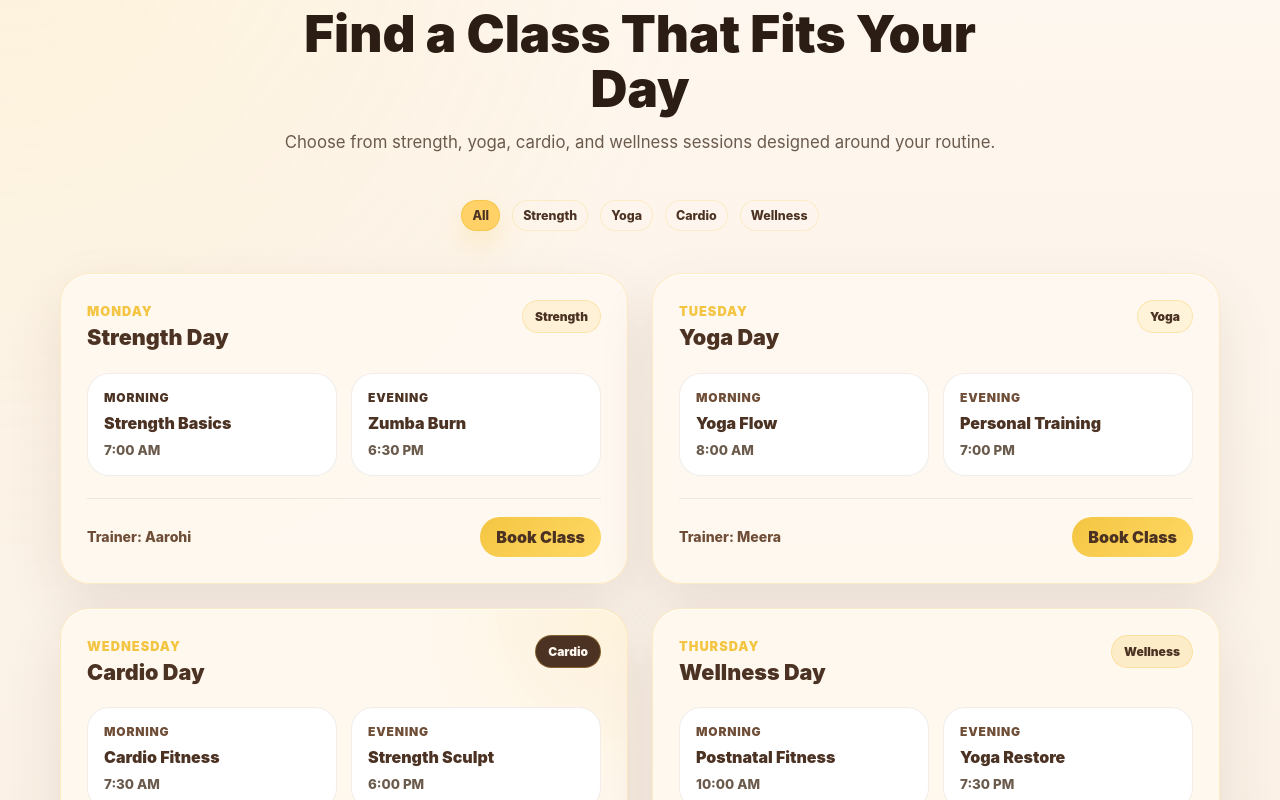
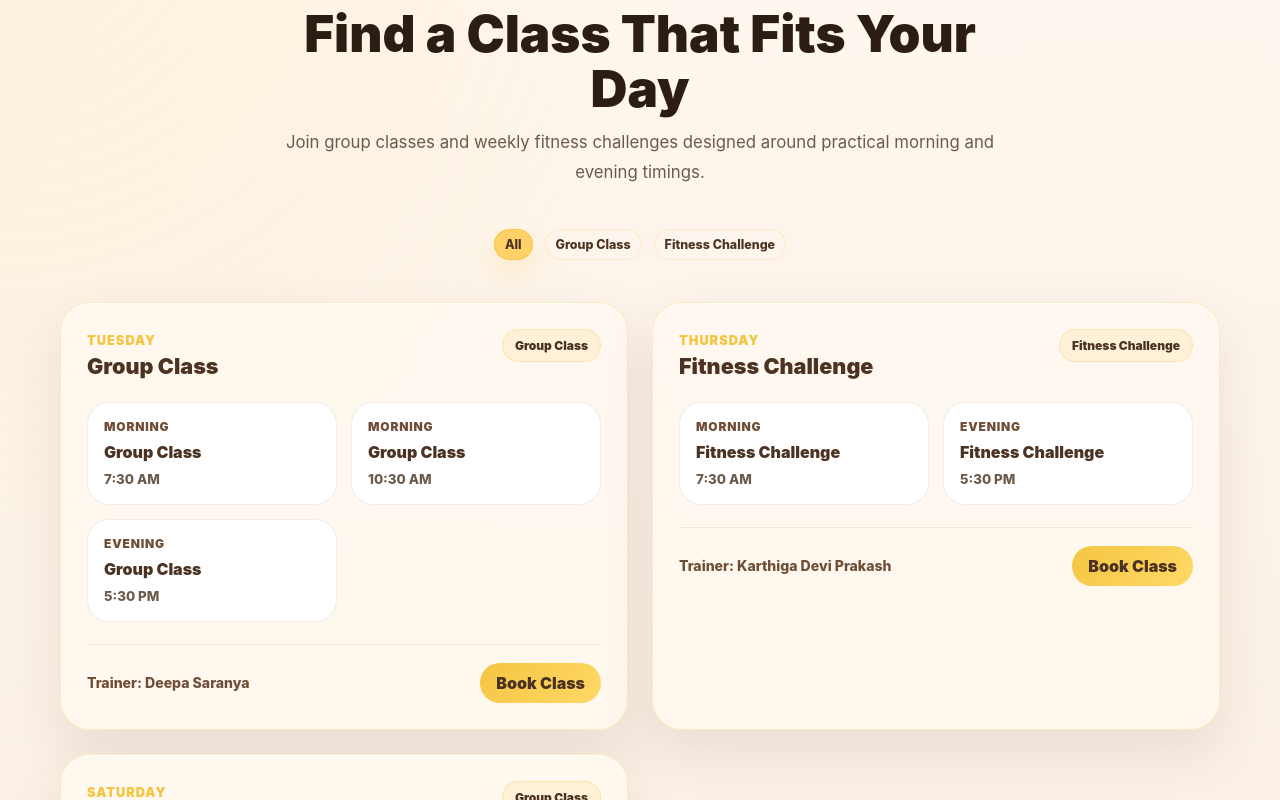
Before and after one commit to ranjithkarnan/FemmeFitHub, a React (Vite) app: page /schedule in a window 1280 px wide. Shown: the part 980-1780 px from the top of the page. Built offline with nearby package versions, Linux system fonts and the light colour scheme.

Commit message:
fixed corrections

```diff
--- a/src/components/MembershipPlans.jsx
+++ b/src/components/MembershipPlans.jsx
@@ -1,5 +1,6 @@
 import React from 'react';
 import { motion } from 'framer-motion';
+import { CheckCircle2 } from 'lucide-react';
 import { plans } from '../data/plans.js';
 import { quickWhatsAppUrl } from '../utils/whatsapp';
 import { useContactModal } from '../context/ContactModalContext.jsx';
@@ -51,7 +52,10 @@ function MembershipPlans() {
 
               <div className="membership-feature-tags" aria-label={`${plan.name} features`}>
                 {plan.features.map((feature) => (
-                  <span key={feature}>{feature}</span>
+                  <span key={feature}>
+                    <CheckCircle2 size={16} />
+                    {feature}
+                  </span>
                 ))}
               </div>
 
--- a/src/components/Navbar.jsx
+++ b/src/components/Navbar.jsx
@@ -15,7 +15,7 @@ const navItems = [
     //   { label: 'Why Choose Us', to: '/why-choose-us' }
     // ]
   },
-  { label: 'Trainers', to: '/trainers' },
+  { label: 'Our Team', to: '/trainers' },
   { label: 'Membership', to: '/membership' },
   {
     label: 'Stories',
--- a/src/components/Schedule.jsx
+++ b/src/components/Schedule.jsx
@@ -1,61 +1,39 @@
 import React from "react";
 import { useMemo, useState } from "react";
 import { useContactModal } from "../context/ContactModalContext.jsx";
+import { trainers } from "../data/trainers.js";
+
+const getTrainerName = (index) => trainers[index]?.name || "Femme Fit Hub Team";
 
 const schedule = [
   {
-    day: "Monday",
-    type: "Strength",
-    morning: "Strength Basics",
-    morningTime: "7:00 AM",
-    evening: "Zumba Burn",
-    eveningTime: "6:30 PM",
-    trainer: "Aarohi",
-  },
-  {
     day: "Tuesday",
-    type: "Yoga",
-    morning: "Yoga Flow",
-    morningTime: "8:00 AM",
-    evening: "Personal Training",
-    eveningTime: "7:00 PM",
-    trainer: "Meera",
-  },
-  {
-    day: "Wednesday",
-    type: "Cardio",
-    morning: "Cardio Fitness",
-    morningTime: "7:30 AM",
-    evening: "Strength Sculpt",
-    eveningTime: "6:00 PM",
-    trainer: "Nisha",
+    type: "Group Class",
+    sessions: [
+      { label: "Morning", name: "Group Class", time: "7:30 AM" },
+      { label: "Morning", name: "Group Class", time: "10:30 AM" },
+      { label: "Evening", name: "Group Class", time: "5:30 PM" },
+    ],
+    trainer: getTrainerName(0),
   },
   {
     day: "Thursday",
-    type: "Wellness",
-    morning: "Postnatal Fitness",
-    morningTime: "10:00 AM",
-    evening: "Yoga Restore",
-    eveningTime: "7:30 PM",
-    trainer: "Meera",
-  },
-  {
-    day: "Friday",
-    type: "Cardio",
-    morning: "HIIT Circuit",
-    morningTime: "7:00 AM",
-    evening: "Zumba Party",
-    eveningTime: "6:30 PM",
-    trainer: "Nisha",
+    type: "Fitness Challenge",
+    sessions: [
+      { label: "Morning", name: "Fitness Challenge", time: "7:30 AM" },
+      { label: "Evening", name: "Fitness Challenge", time: "5:30 PM" },
+    ],
+    trainer: getTrainerName(2),
   },
   {
     day: "Saturday",
-    type: "Wellness",
-    morning: "Nutrition Clinic",
-    morningTime: "11:00 AM",
-    evening: "Open Gym",
-    eveningTime: "5:00 PM",
-    trainer: "Samaira",
+    type: "Group Class",
+    sessions: [
+      { label: "Morning", name: "Group Class", time: "7:30 AM" },
+      { label: "Morning", name: "Group Class", time: "10:30 AM" },
+      { label: "Evening", name: "Group Class", time: "5:30 PM" },
+    ],
+    trainer: getTrainerName(3),
   },
 ];
 
@@ -77,12 +55,12 @@ function Schedule() {
           <span className="section-kicker">Class Schedule</span>
           <h2>Find a Class That Fits Your Day</h2>
           <p>
-            Choose from strength, yoga, cardio, and wellness sessions designed
-            around your routine.
+            Join group classes and weekly fitness challenges designed around
+            practical morning and evening timings.
           </p>
         </div>
         <div className="schedule-filters">
-          {["All", "Strength", "Yoga", "Cardio", "Wellness"].map((item) => (
+          {["All", "Group Class", "Fitness Challenge"].map((item) => (
             <button
               className={`schedule-filter ${filter === item ? "active" : ""}`}
               type="button"
@@ -96,28 +74,25 @@ function Schedule() {
         <div className="schedule-grid">
           {filtered.map((row) => (
             <article
-              className={`schedule-card type-${row.type.toLowerCase()}`}
+              className={`schedule-card type-${row.type.toLowerCase().replace(/\s+/g, "-")}`}
               key={row.day}
             >
               <div className="schedule-card-header">
                 <div>
                   <span className="schedule-day">{row.day}</span>
-                  <h3>{row.type} Day</h3>
+                  <h3>{row.type}</h3>
                 </div>
                 <span className="schedule-type">{row.type}</span>
               </div>
 
               <div className="schedule-sessions">
-                <div className="session-block">
-                  <span className="session-label">Morning</span>
-                  <strong>{row.morning}</strong>
-                  <small>{row.morningTime}</small>
-                </div>
-                <div className="session-block">
-                  <span className="session-label">Evening</span>
-                  <strong>{row.evening}</strong>
-                  <small>{row.eveningTime}</small>
-                </div>
+                {row.sessions.map((session) => (
+                  <div className="session-block" key={`${row.day}-${session.label}-${session.time}`}>
+                    <span className="session-label">{session.label}</span>
+                    <strong>{session.name}</strong>
+                    <small>{session.time}</small>
+                  </div>
+                ))}
               </div>
 
               <div className="schedule-footer">
--- a/src/components/Trainers.jsx
+++ b/src/components/Trainers.jsx
@@ -14,6 +14,10 @@ import { quickWhatsAppUrl } from "../utils/whatsapp";
 import { useContactModal } from "../context/ContactModalContext.jsx";
 
 const trainerDetails = {
+  "Deepa Saranya": {
+    bestFor: "Pain Management, Flexibility Improvement, Personal Training",
+    availability: "Available This Week",
+  },
   "Kayathri Murugan": {
     bestFor: "Body Recomposition, Weight Training, Posture",
     availability: "Available This Week",
@@ -58,7 +62,7 @@ function Trainers() {
     <section className="trainers-section">
       <div className="container">
         <div className="section-heading trainers-heading">
-          <div className="section-kicker">Certified Trainers</div>
+          <div className="section-kicker">Certified Coaches</div>
           <h2>Meet Our Expert Team</h2>
           <p>
             You get direct access to our physiotherapists and dietician. We also
@@ -87,9 +91,22 @@ function Trainers() {
               viewport={{ once: true }}
               transition={{ delay: index * 0.08 }}
             >
+              {trainer.image ? (
+                <div className="trainer-avatar" aria-hidden="true">
+                  <img
+                    src={trainer.image}
+                    alt=""
+                    loading="lazy"
+                    decoding="async"
+                    width="110"
+                    height="110"
+                  />
+                </div>
+              ) : (
                 <div className="trainer-avatar-initials" aria-hidden="true">
                   {getInitials(trainer.name)}
                 </div>
+              )}
               <h3>{trainer.name}</h3>
               <p className="trainer-role">{trainer.role}</p>
               <span className="experience-badge">
@@ -150,9 +167,22 @@ function Trainers() {
               <X size={20} />
             </button>
             <div className="trainer-modal-header">
+              {selectedTrainer.image ? (
+                <div className="trainer-avatar" aria-hidden="true">
+                  <img
+                    src={selectedTrainer.image}
+                    alt=""
+                    loading="lazy"
+                    decoding="async"
+                    width="132"
+                    height="132"
+                  />
+                </div>
+              ) : (
                 <div className="trainer-modal-avatar" aria-hidden="true">
                   {getInitials(selectedTrainer.name)}
                 </div>
+              )}
               <div>
                 <h3>{selectedTrainer.name}</h3>
                 <p>{selectedTrainer.role}</p>
--- a/src/data/challenges.js
+++ b/src/data/challenges.js
@@ -103,36 +103,122 @@ export const challenges = [
     featured: false,
     status: 'upcoming',
     shortDescription: 'Reset your strength routine with guided weekly progress checkpoints.'
+  },
+  {
+    id: 'queens-conversation-circle-august-2026',
+    name: 'Queens Conversation Circle',
+    type: 'Community Wellness',
+    category: 'week',
+    startDate: '2026-08-03',
+    endDate: '2026-08-03',
+    displayDates: 'August 3',
+    difficulty: 'All Levels',
+    trainer: 'Femme Fit Hub Team',
+    reward: 'Member Spotlight',
+    progress: 0,
+    featured: false,
+    status: 'upcoming',
+    shortDescription: 'Start August with a supportive women-only conversation circle focused on confidence, routine, and wellness.'
+  },
+  {
+    id: 'queens-healthy-treat-august-2026',
+    name: 'Queens Healthy Treat',
+    type: 'Nutrition & Wellness',
+    category: 'week',
+    startDate: '2026-08-19',
+    endDate: '2026-08-19',
+    displayDates: 'August 19',
+    difficulty: 'Beginner Friendly',
+    trainer: 'Femme Fit Hub Team',
+    reward: 'Healthy Treat Guide',
+    progress: 0,
+    featured: false,
+    status: 'upcoming',
+    shortDescription: 'Discover simple healthy treat ideas that support fitness goals without making wellness feel restrictive.'
+  },
+  {
+    id: 'fun-activity-dance-august-2026',
+    name: 'Fun Activity & Dance',
+    type: 'Dance Fitness',
+    category: 'week',
+    startDate: '2026-08-28',
+    endDate: '2026-08-28',
+    displayDates: 'August 28',
+    difficulty: 'All Levels',
+    trainer: 'Femme Fit Hub Team',
+    reward: 'Challenge Winner Shoutout',
+    progress: 0,
+    featured: false,
+    status: 'upcoming',
+    shortDescription: 'Close the month with an energetic dance session and fun studio activity for members.'
   }
 ];
 
 export const getToday = () => new Date();
 
+const parseChallengeDate = (value) => new Date(`${value}T00:00:00`);
+
+const getWeekRange = (date) => {
+  const start = new Date(date);
+  const dayFromMonday = (start.getDay() + 6) % 7;
+  start.setDate(start.getDate() - dayFromMonday);
+  start.setHours(0, 0, 0, 0);
+
+  const end = new Date(start);
+  end.setDate(start.getDate() + 6);
+  end.setHours(23, 59, 59, 999);
+
+  return { start, end };
+};
+
+const getMonthRange = (date) => ({
+  start: new Date(date.getFullYear(), date.getMonth(), 1, 0, 0, 0, 0),
+  end: new Date(date.getFullYear(), date.getMonth() + 1, 0, 23, 59, 59, 999)
+});
+
+const overlapsRange = (challenge, range) => {
+  const startDate = parseChallengeDate(challenge.startDate);
+  const endDate = parseChallengeDate(challenge.endDate);
+  endDate.setHours(23, 59, 59, 999);
+
+  return startDate <= range.end && endDate >= range.start;
+};
+
 export const isChallengeActiveOrUpcoming = (challenge, today = getToday()) => {
-  const endDate = new Date(challenge.endDate);
+  const endDate = parseChallengeDate(challenge.endDate);
   endDate.setHours(23, 59, 59, 999);
   return endDate >= today && challenge.status !== 'archived';
 };
 
-export const getVisibleChallenges = (category, today = getToday()) => challenges
-  .filter((challenge) => challenge.category === category)
-  .filter((challenge) => isChallengeActiveOrUpcoming(challenge, today))
-  .sort((a, b) => new Date(a.startDate) - new Date(b.startDate));
+export const getVisibleChallenges = (category, today = getToday()) => {
+  const range = category === 'week' ? getWeekRange(today) : getMonthRange(today);
+
+  return challenges
+    .filter((challenge) => isChallengeActiveOrUpcoming(challenge, today))
+    .filter((challenge) => {
+      if (category === 'week' || category === 'month') {
+        return overlapsRange(challenge, range);
+      }
+
+      return challenge.category === category;
+    })
+    .sort((a, b) => parseChallengeDate(a.startDate) - parseChallengeDate(b.startDate));
+};
 
 export const getFeaturedChallenge = (today = getToday()) => {
   const visible = challenges
     .filter((challenge) => isChallengeActiveOrUpcoming(challenge, today))
     .sort((a, b) => {
       if (a.featured !== b.featured) return Number(b.featured) - Number(a.featured);
-      return new Date(a.startDate) - new Date(b.startDate);
+      return parseChallengeDate(a.startDate) - parseChallengeDate(b.startDate);
     });
 
   return visible[0] || null;
 };
 
 export const getCountdownLabel = (challenge, today = getToday()) => {
-  const startDate = new Date(challenge.startDate);
-  const endDate = new Date(challenge.endDate);
+  const startDate = parseChallengeDate(challenge.startDate);
+  const endDate = parseChallengeDate(challenge.endDate);
   endDate.setHours(23, 59, 59, 999);
 
   const oneDay = 1000 * 60 * 60 * 24;
--- a/src/data/trainers.js
+++ b/src/data/trainers.js
@@ -1,13 +1,18 @@
+// import deepaSaranyaImage from '../assets/images/trainers/Deepa Saranya.jpeg';
+import deepaSaranyaImage from '../assets/images/trainers/Deepa Saranya.jpeg';
+
 export const trainers = [
   {
     name: 'Deepa Saranya',
     role: 'Physiotherapist',
-    specialty: 'Injury prevention, functional movement, recovery therapy, therapeutic exercise',
+    image: deepaSaranyaImage,
+    specialty: 'Pain management, flexibility improvement, special child handling, and personal training support',
     experience: '8 Years',
     certifications: [
-      'Physiotherapy Support',
-      'Functional Movement',
-      'Therapeutic Exercise'
+      'Pain Management',
+      'Flexibility Improvement',
+      'Special Child Handling',
+      'Personal Training'
     ],
     socials: ['Instagram', 'LinkedIn']
   },
--- a/src/pages/TrainersPage.jsx
+++ b/src/pages/TrainersPage.jsx
@@ -11,7 +11,7 @@ function TrainersPage() {
       />
       <section className="page-hero">
         <div className="container">
-          <div className="section-kicker">Certified Trainers</div>
+          <div className="section-kicker">Certified Coaches</div>
           {/* <h1>Meet the coaches behind our member transformations.</h1> */}
           <h1>Because every queen deserves expert guidance. Our certified team create a safe, supportive, and empowering fitness experience for every woman.</h1>
           {/* <p>Friendly experts in strength, dance fitness, yoga, nutrition, and sustainable habit change.</p> */}
--- a/src/styles/responsive.css
+++ b/src/styles/responsive.css
@@ -1274,10 +1274,13 @@
     width: 100%;
   }
 
+  .membership-feature-tags {
+    grid-template-columns: 1fr;
+  }
+
   .membership-feature-tags span {
-    flex: 1 1 auto;
-    justify-content: center;
-    text-align: center;
+    justify-content: flex-start;
+    text-align: left;
   }
 }
 
```
Also changed, not shown: src/assets/images/trainers/Deepa Saranya.jpeg (added), src/styles/global.css. Lines whose indentation alone changed are shown as unchanged.
